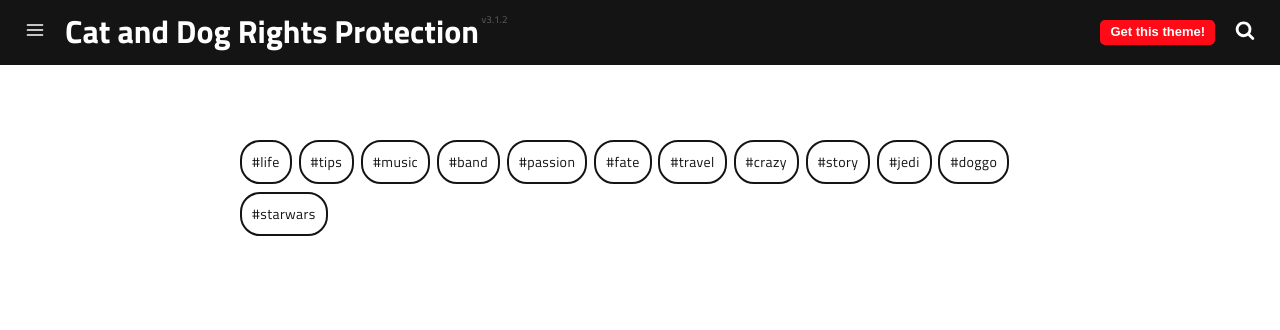
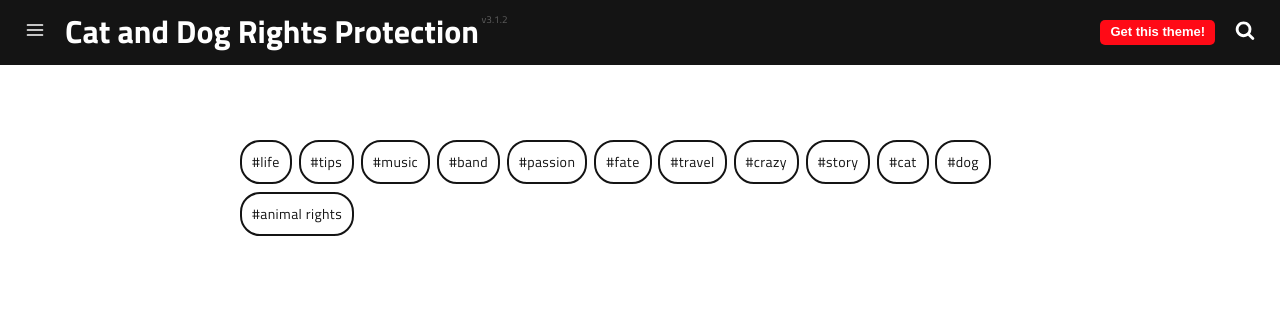
Before and after one commit to Yukikaze924/Yukikaze924.github.io, a Jekyll site: the page built from tags.html, in a window 1280 px wide and 900 px high. Shown: the top 330 px of the window. Built offline with Jekyll 4.4.1, drawn with Linux system fonts in a browser that asks for light colours; a script that is not in the unit is left out; some of the changed text lies outside the part shown.

Commit message:
Update 2012-08-08-how-to-turn-your-dog-into-a-jedi-master.md

```diff
--- a/_posts/2012-08-08-how-to-turn-your-dog-into-a-jedi-master.md
+++ b/_posts/2012-08-08-how-to-turn-your-dog-into-a-jedi-master.md
@@ -8,9 +8,9 @@ image: https://res.cloudinary.com/dm7h7e8xj/image/upload/v1559821648/theme8_knva
 optimized_image: https://res.cloudinary.com/dm7h7e8xj/image/upload/c_scale,w_380/v1559821648/theme8_knvabs.jpg
 category: tutorial
 tags:
-  - jedi
-  - doggo
-  - starwars
+  - cat
+  - dog
+  - animal rights
 author: mranderson
 ---
 
```
Also changed, not shown: other parts of _posts/2012-08-08-how-to-turn-your-dog-into-a-jedi-master.md (+1 -1 lines).
